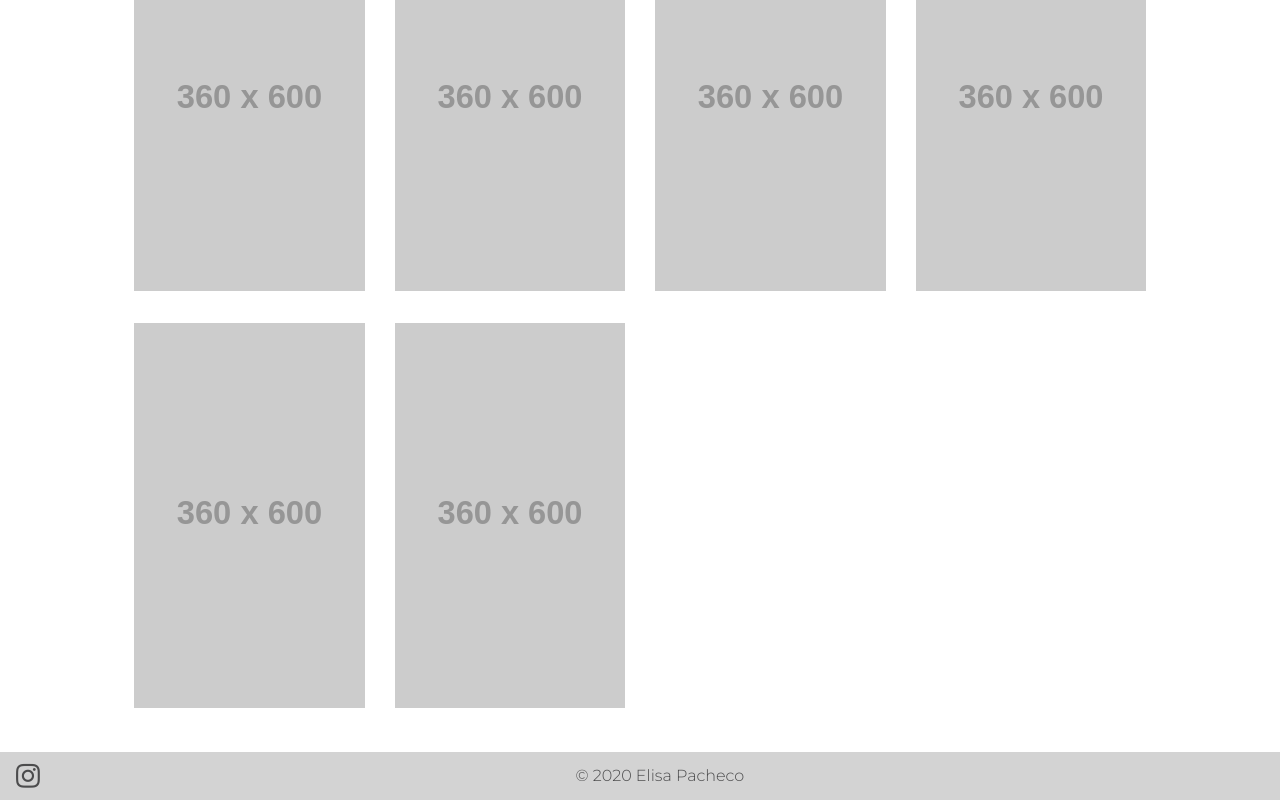
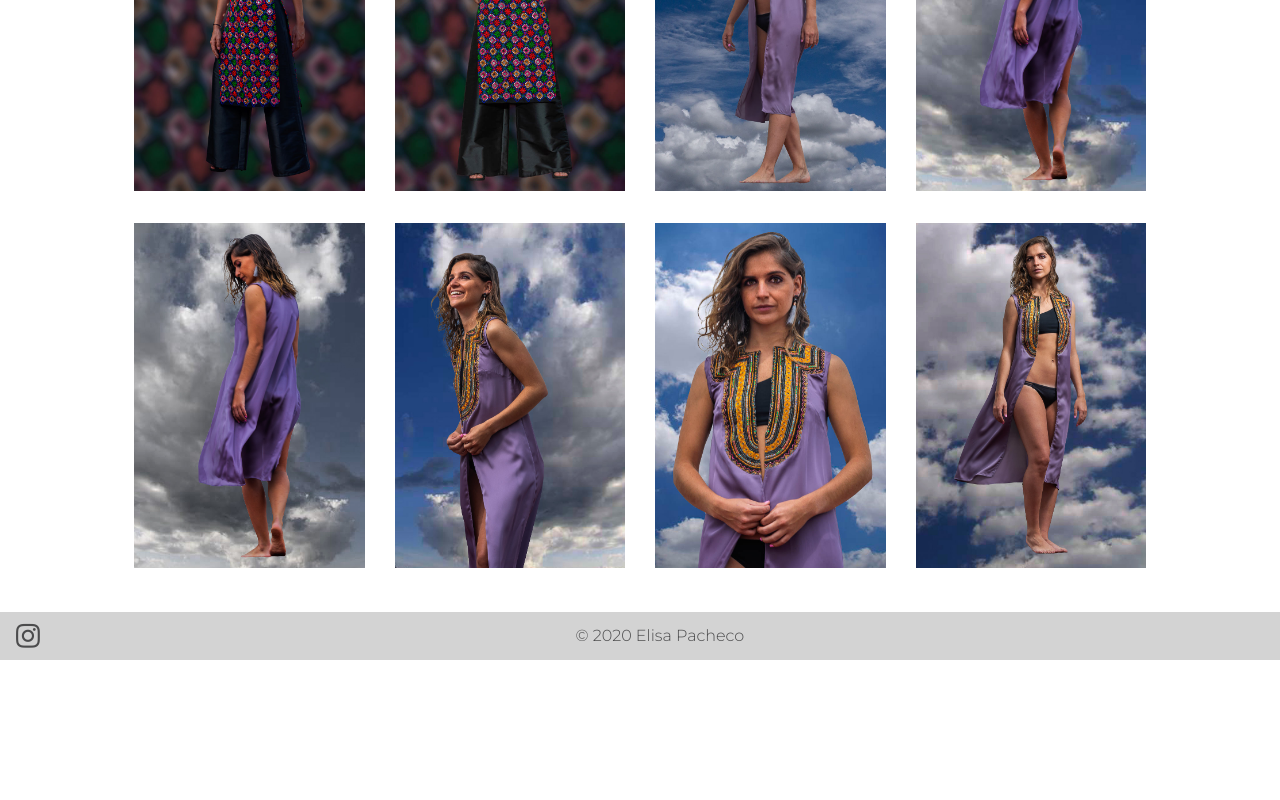
Before and after one commit to SantiagoTettamanti/elisaSite, an Angular app: page /collection in a window 1280 px wide. Shown: the part 2040-2840 px from the top of the page. After the commit the page ends 2700 px from the top, so only its background shows below. Built offline with nearby package versions, Linux system fonts and the light colour scheme.

Commit message:
loop through json

```diff
--- a/src/app/collection-page/collection-page.component.html
+++ b/src/app/collection-page/collection-page.component.html
@@ -18,8 +18,8 @@
 
 <div id="photos" class="container">
     <div class="row">
-        <div *ngFor="let img of images" class="col-3">
-            <img src="http://via.placeholder.com/360x600" alt="">
+        <div *ngFor="let each of collecion" class="col-3">
+            <img src={{each.imgLink}} alt="">
         </div>
     </div>
 </div>
--- a/src/app/collection-page/collection-page.component.ts
+++ b/src/app/collection-page/collection-page.component.ts
@@ -1,4 +1,5 @@
 import { Component, OnInit } from '@angular/core';
+import tumadre from '../../assets/Coleccion/Data/Collecion.json';
 
 @Component({
   selector: 'app-collection-page',
@@ -7,11 +8,11 @@ import { Component, OnInit } from '@angular/core';
 })
 export class CollectionPageComponent implements OnInit {
 
-  // public images = ["../../assets/Coleccion/2 Final.jpg", "../../assets/Coleccion/3 final.jpg" , "../../assets/Coleccion/4 final.jpg", "../../assets/Coleccion/D2.jpg", "jaime5"]
+  public collecion = tumadre;
 
-  public images = [1,2, 3, 4, 5, 6, 7, 8, 9, 10, 11, 12, 13, 14]
-  constructor() { }
+  constructor() {}
 
   ngOnInit(): void {
   }
+
 }
```
